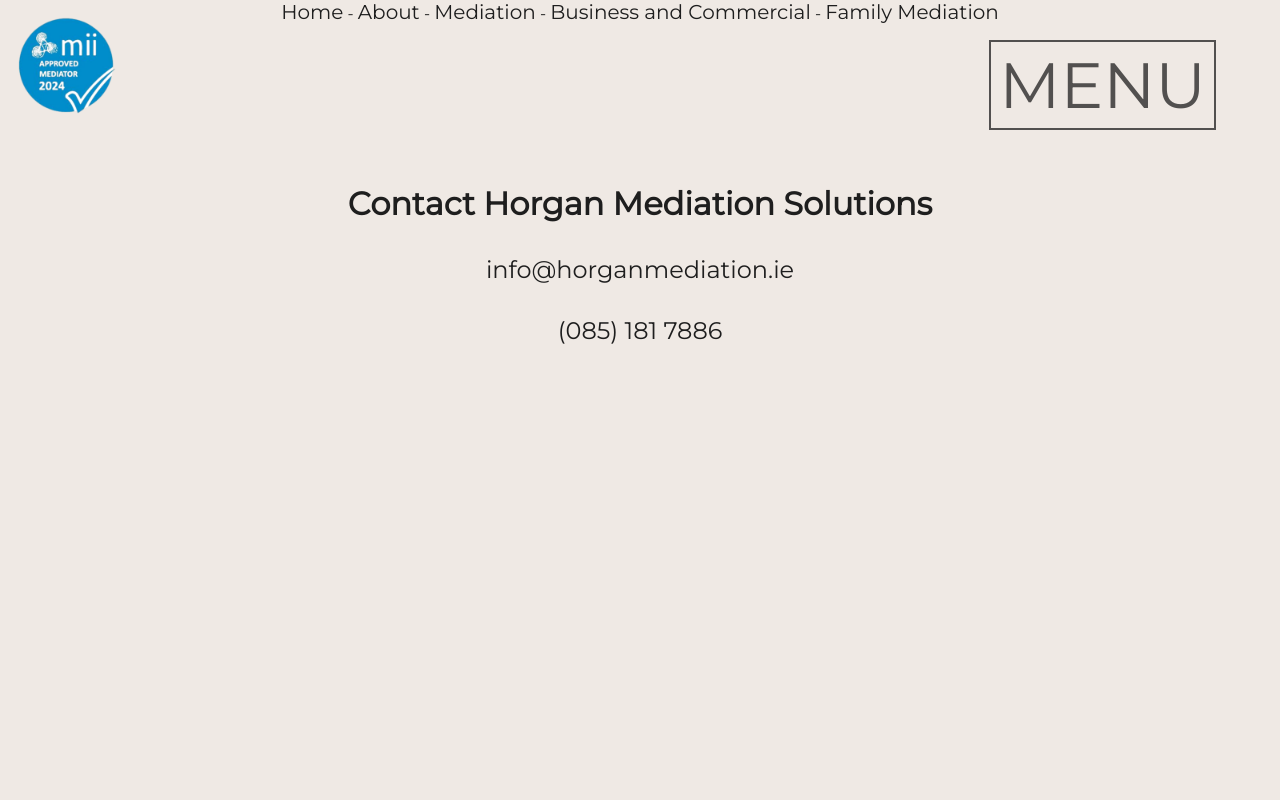
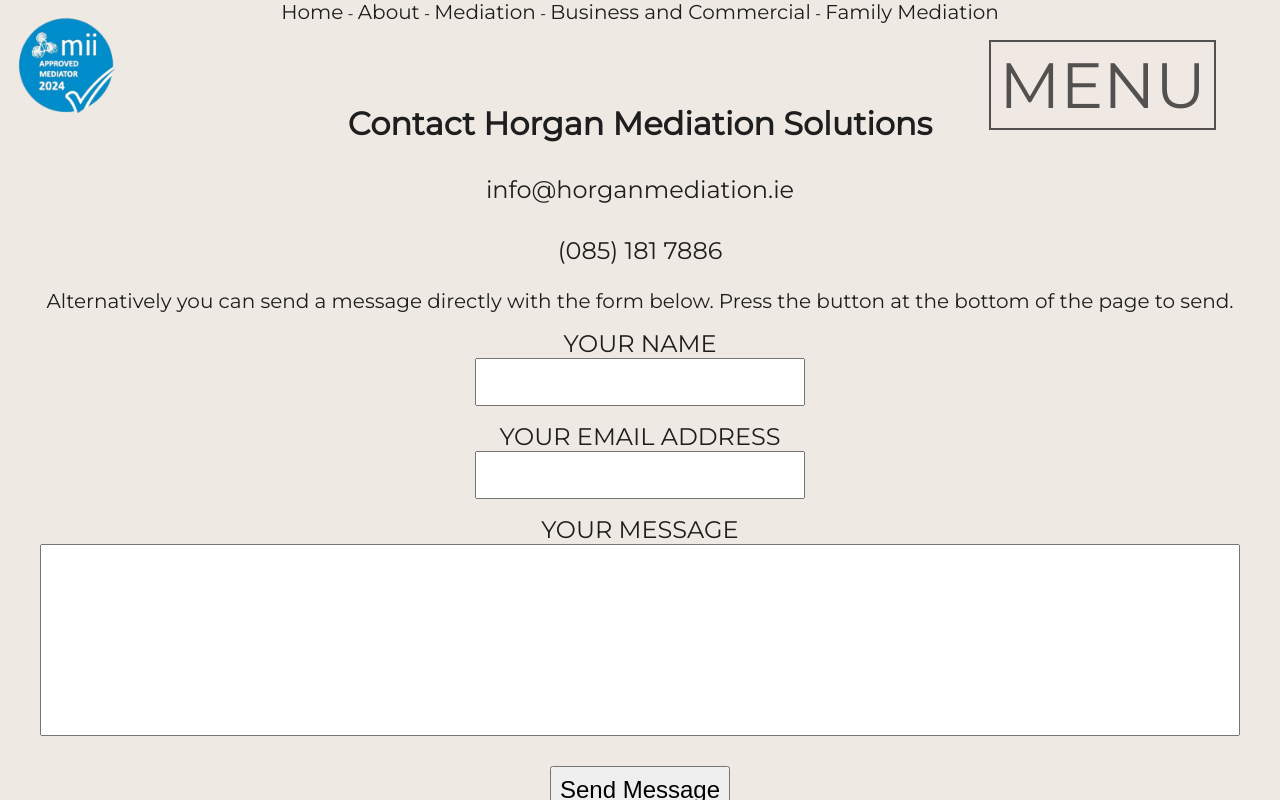
Before and after one commit to gondooley/horgan-mediation, a Next.js app: page /contact in a window 1280 px wide. Built offline with nearby package versions, Linux system fonts and the light colour scheme.

Commit message:
Formatting complete

```diff
--- a/components/contact/ContactForm.js
+++ b/components/contact/ContactForm.js
@@ -34,23 +34,71 @@
   };
 
   return (
-    <form onSubmit={handleSubmit}>
+    <form onSubmit={handleSubmit} style={{
+      width: '100%',
+      marginTop: '16px',
+      fontSize: '24px',
+    }}>
+      <div>
         <label>
-        Name:
-        <input type="text" name="name" value={formData.name} onChange={handleChange} required />
+          YOUR NAME<br />
+          <input
+            type="text"
+            name="name"
+            value={formData.name}
+            onChange={handleChange}
+            required
+            style={{
+              fontSize: '24px',
+              maxWidth: '100%',
+              padding: '8px',
+            }} />
         </label>
-      <br />
+      </div>
+      <div style={{
+        marginTop: '16px',
+      }}>
         <label>
-        Email:
-        <input type="email" name="email" value={formData.email} onChange={handleChange} required />
+          YOUR EMAIL ADDRESS<br />
+          <input
+            type="email"
+            name="email"
+            value={formData.email}
+            onChange={handleChange}
+            required
+            style={{
+              fontSize: '24px',
+              maxWidth: '100%',
+              padding: '8px',
+            }} />
         </label>
-      <br />
+      </div>
+      <div style={{
+        marginTop: '16px',
+      }}>
         <label>
-        Message:
-        <textarea name="message" value={formData.message} onChange={handleChange} required />
+          YOUR MESSAGE<br />
+          <textarea
+            name="message"
+            value={formData.message}
+            onChange={handleChange}
+            required
+            style={{
+              fontSize: '24px',
+              width: '100%',
+              minHeight: '24vh',
+              resize: 'none',
+              padding: '8px',
+            }} />
         </label>
-      <br />
-      <button type="submit">Send Message</button>
+      </div>
+      <div>
+        <button  style={{
+        fontSize: '24px',
+        padding: '8px',
+        margin: '24px',
+      }} type="submit">Send Message</button>
+      </div>
     </form>
   );
 }
--- a/pages/contact.js
+++ b/pages/contact.js
@@ -4,7 +4,21 @@
 import MIIWithNavFooter from "@/components/footer/MIIWIthNavFooter";
 import { LandscapeView, PortraitView } from "@/utilities/viewportSizeHook";
 import MIIApprovedImage from "@/components/branding/MIIApproved";
-// import ContactForm from "@/components/contact/ContactForm";
+import ContactForm from "@/components/contact/ContactForm";
+
+const ContactFormComponent = () => {
+  return (
+    <>
+      <p style={{
+        marginTop: '24px',
+        fontSize: '20px'
+      }}>
+        Alternatively you can send a message directly with the form below. Press the button at the bottom of the page to send.
+      </p>
+      <ContactForm />
+    </>
+  );
+}
 
 const Contact = () => {
   const [clientSideLayout, setClientSideLayout] = useState(null);
@@ -17,17 +31,15 @@
         <Navigation />
         <div style={{
           textAlign: 'center',
-          margin: '0 5vh 0 5vh',
+          margin: '8vh 5vh 0 5vh',
         }}>
-          <h1 style={{
-            marginTop: '20vh',
-          }}>Contact Horgan Mediation Solutions</h1>
+          <h1>Contact Horgan Mediation Solutions</h1>
           <div style={{
             fontSize: '24px',
-            marginTop: '24px',
+            marginTop: '8px',
           }}>
             <p style={{
-              margin: '64px 0 64px 0'
+              margin: '8px 0 8px 0'
             }}>
               <a href="mailto:info@horganmediation.ie" target="_top">
                 info@horganmediation.ie
@@ -39,18 +51,9 @@
               </a>
             </p>
           </div>
-          {/* <p style={{
-            marginTop: '24px',
-            fontSize: '20px'
-          }}>
-            Alternatively you can send a message directly with this form:
-            </p>
-             <ContactForm /> */}
+          <ContactFormComponent />
         </div>
-        <MIIWithNavFooter style={{
-          position: 'absolute',
-          bottom: '50px',
-        }} />
+        <MIIWithNavFooter />
       </div>
     );
   }
@@ -66,7 +69,7 @@
           margin: '0 5vh 0 5vh',
         }}>
           <h1 style={{
-            marginTop: '20vh',
+            marginTop: '10vh',
           }}>Contact Horgan Mediation Solutions</h1>
           <div style={{
             fontSize: '24px'
@@ -80,13 +83,7 @@
               <a href="tel:+353851817886">(085) 181 7886</a>
             </p>
           </div>
-          {/* <p style={{
-            marginTop: '24px',
-            fontSize: '20px'
-          }}>
-            Alternatively you can send a message directly with this form:
-            </p>
-          <ContactForm /> */}
+          <ContactFormComponent />
         </div>
         <MIIApprovedImage style={{
           position: 'absolute',
```
Lines whose indentation alone changed are shown as unchanged.
